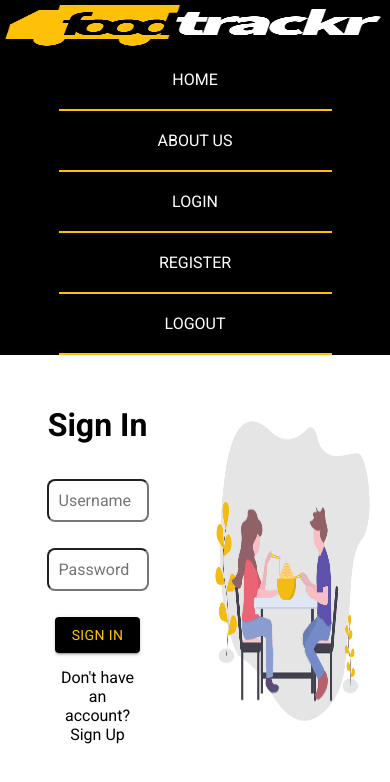
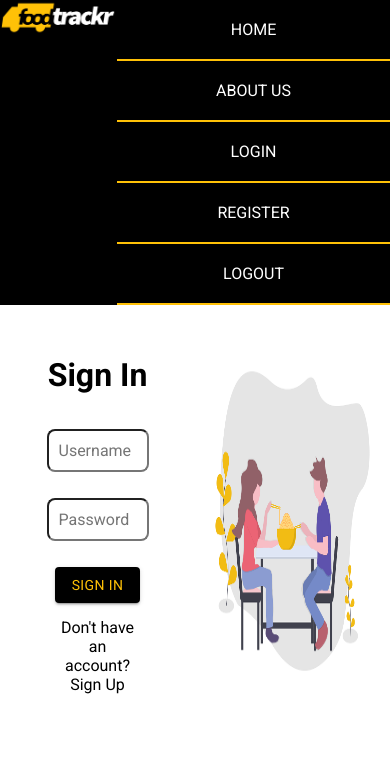
Before and after one commit to Sara-DLC/FoodTruck, a React (Create React App) app: page / in a window 390 px wide. Shown: the top 782 px of the page. Built offline with nearby package versions, Linux system fonts and the light colour scheme.

Commit message:
adds responsiveness at 800px nav header

```diff
--- a/src/components/scss/navigation.scss
+++ b/src/components/scss/navigation.scss
@@ -9,20 +9,6 @@
 
     a {
       cursor: pointer;
-    }
-
-  }
-  header img {
-    height: 50px;
-  }
-  @media (max-width: 800px) {
-    header img {
-      margin-bottom: 20px;
-    }
-  }
-  @media (max-width: 500px) {
-    header img {
-      margin-bottom: unset;
     }
   }
   header nav {
@@ -43,22 +29,28 @@
   header nav a:focus {
     color: #ffc107;
   }
-  @media (max-width: 500px) {
-    header nav a {
-      border-bottom: 2px solid #ffc107;
-      width: 70vw;
-      font-size: 1rem;
-      padding: 20px 0;
+
+  header img {
+    height: 50px;
+  }
+  @media (max-width: 800px) {
+    header img {
+      width: 30%;
+      height: 20%;
     }
   }
   @media (max-width: 500px) {
     header nav {
       flex-direction: column;
       text-align: center;
+      a {
+        border-bottom: 2px solid #ffc107;
+        width: 70vw;
+        font-size: 1rem;
+        padding: 20px 0;
+      }
+      img {
+        margin-bottom: unset;
+      }
     }
   }
-  @media (max-width: 800px) {
-    header {
-      flex-direction: column;
-    }
-  }
```
Also changed, not shown: src/img/background.png (deleted).
